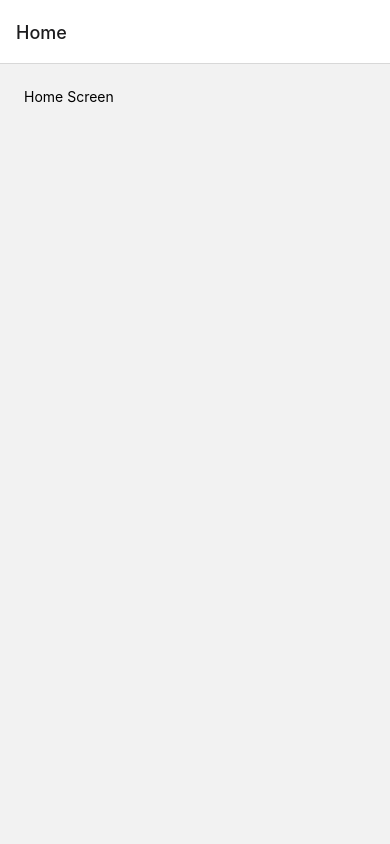
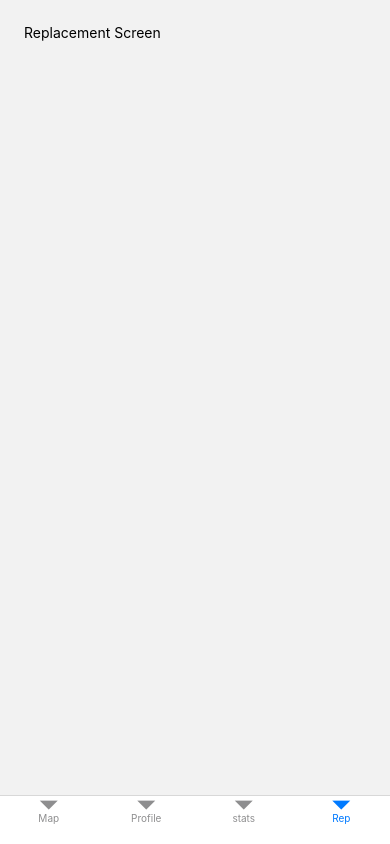
Before and after one commit to MechanicalNoob05/E-flux, a React Native app: screen /Rep in a window 390 px wide. Before the commit this address had no page. Built offline with nearby package versions, Linux system fonts and the light colour scheme.

Commit message:
bottom tab implemented

```diff
--- /dev/null
+++ b/Routes/BottomNavigator.js
@@ -0,0 +1,28 @@
+import { createBottomTabNavigator } from '@react-navigation/bottom-tabs';
+import Map from '../Screens/Tab Screens/Map Page/Map';
+import Profile from '../Screens/Tab Screens/Profile Page/Profile';
+import Ionicons from '@expo/vector-icons/Ionicons'
+import Stats from '../Screens/Tab Screens/Stats Page/Stats';
+import Replacement from '../Screens/Tab Screens/Replacement Page/Replacement';
+
+const Tab = createBottomTabNavigator();
+
+function MyTabs() {
+    return (
+        <Tab.Navigator
+            screenOptions={
+                {
+                    headerShown: false,
+                    tabBarStyle: { paddingBottom: 20 }
+                }
+            }
+        >
+            <Tab.Screen name="Map" component={Map} />
+            <Tab.Screen name="Profile" component={Profile} />
+            <Tab.Screen name="stats" component={Stats} />
+            <Tab.Screen name="Rep" component={Replacement} />
+        </Tab.Navigator>
+    );
+}
+
+export default MyTabs
--- a/Routes/StackNavigator.js
+++ b/Routes/StackNavigator.js
@@ -1,12 +1,11 @@
 import { createStackNavigator } from '@react-navigation/stack';
-import About from '../Screens/About/About';
 import Home from '../Screens/Stack Screens/Home Page/Home';
 
 const Stack = createStackNavigator();
 
 function MyStack() {
   return (
-    <Stack.Navigator initialRouteName='Home'>
+    <Stack.Navigator initialRouteName='Home' screenOptions={{headerShown:false}}>
         {/* Add Screens Below for Stack*/}
       <Stack.Screen name="Home" component={Home} />
     </Stack.Navigator>
--- a/Screens/Stack Screens/Home Page/Home.js
+++ b/Screens/Stack Screens/Home Page/Home.js
@@ -1,12 +1,15 @@
 import React from 'react'
-import { StyleSheet, View, Text} from 'react-native'
+import { StyleSheet} from 'react-native'
+import { NavigationContainer } from '@react-navigation/native';
+import MyTabs from '../../../Routes/BottomNavigator';
 const Home = (props) => {
 
-  const { navigation } = props
+    const { navigation } = props
     return (
-        <View style={styles.container}>
-            <Text style={styles.text}>Home Screen</Text>
-        </View>)
+        <NavigationContainer independent={true} >
+            <MyTabs/>
+        </NavigationContainer>
+    )
 }
 const styles = StyleSheet.create({ container: { padding: 24 } })
 export default Home
--- /dev/null
+++ b/Screens/Tab Screens/Map Page/Map.js
@@ -0,0 +1,12 @@
+import React from 'react'
+import { StyleSheet, View, Text} from 'react-native'
+const Map = (props) => {
+
+  const { navigation } = props
+    return (
+        <View style={styles.container}>
+            <Text style={styles.text}>Map Screen</Text>
+        </View>)
+}
+const styles = StyleSheet.create({ container: { padding: 24 } })
+export default Map
--- /dev/null
+++ b/Screens/Tab Screens/Profile Page/Profile.js
@@ -0,0 +1,12 @@
+import React from 'react'
+import { StyleSheet, View, Text} from 'react-native'
+const Profile = (props) => {
+
+  const { navigation } = props
+    return (
+        <View style={styles.container}>
+            <Text style={styles.text}>Profile Screen</Text>
+        </View>)
+}
+const styles = StyleSheet.create({ container: { padding: 24 } })
+export default Profile
--- /dev/null
+++ b/Screens/Tab Screens/Replacement Page/Replacement.js
@@ -0,0 +1,12 @@
+import React from 'react'
+import { StyleSheet, View, Text} from 'react-native'
+const Replacement = (props) => {
+
+  const { navigation } = props
+    return (
+        <View style={styles.container}>
+            <Text style={styles.text}>Replacement Screen</Text>
+        </View>)
+}
+const styles = StyleSheet.create({ container: { padding: 24 } })
+export default Replacement
--- /dev/null
+++ b/Screens/Tab Screens/Stats Page/Stats.js
@@ -0,0 +1,12 @@
+import React from 'react'
+import { StyleSheet, View, Text} from 'react-native'
+const Stats = (props) => {
+
+  const { navigation } = props
+    return (
+        <View style={styles.container}>
+            <Text style={styles.text}>Stats Screen</Text>
+        </View>)
+}
+const styles = StyleSheet.create({ container: { padding: 24 } })
+export default Stats
--- a/package.json
+++ b/package.json
@@ -10,12 +10,14 @@
   },
   "dependencies": {
     "@react-native-masked-view/masked-view": "0.2.8",
+    "@react-navigation/bottom-tabs": "^6.5.7",
     "@react-navigation/stack": "^6.3.16",
     "expo": "~48.0.9",
     "expo-status-bar": "~1.4.4",
     "react": "18.2.0",
     "react-native": "0.71.4",
-    "react-native-gesture-handler": "~2.9.0"
+    "react-native-gesture-handler": "~2.9.0",
+    "react-native-vector-icons": "^9.2.0"
   },
   "devDependencies": {
     "@babel/core": "^7.20.0"
```
Also changed, not shown: 1 other file (tests, documents, lock files or other folders).
